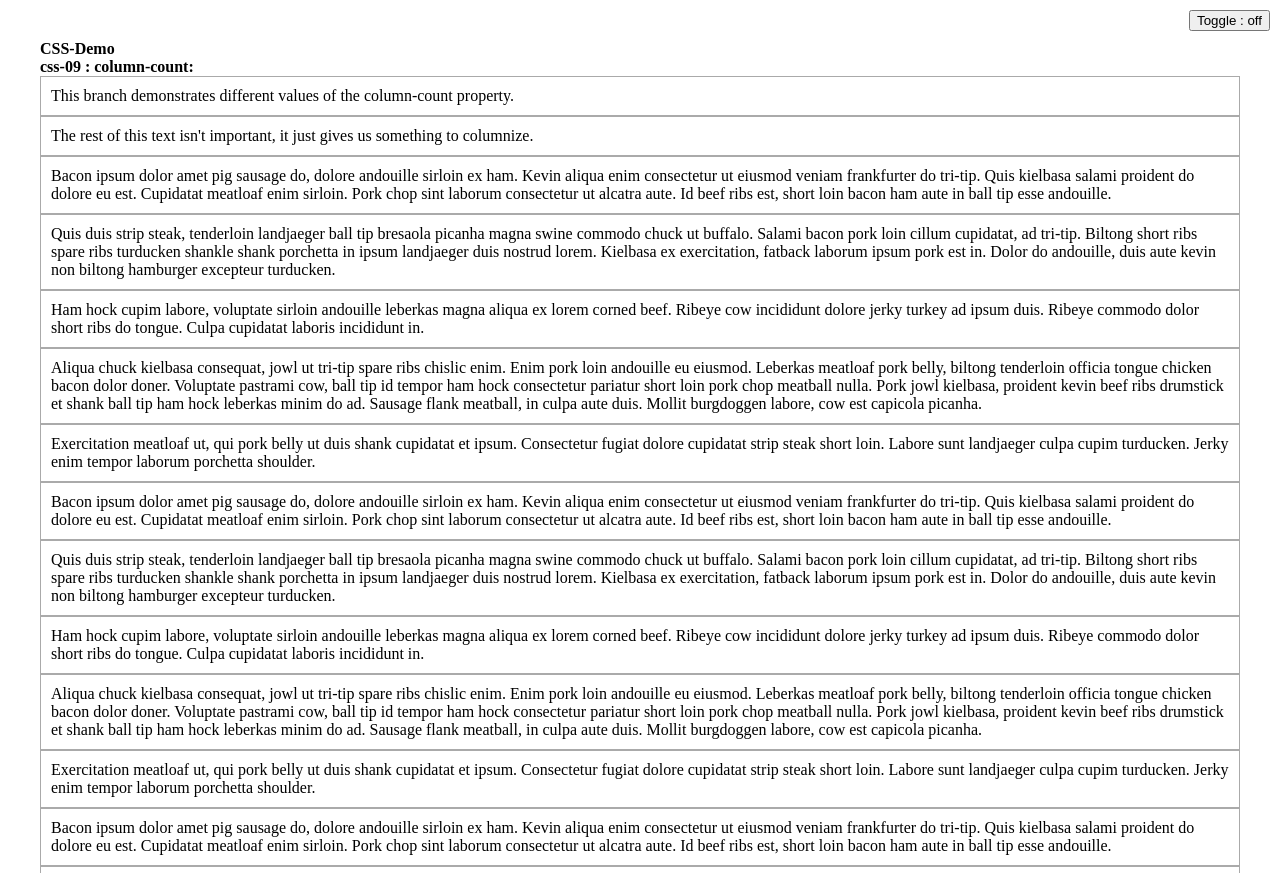
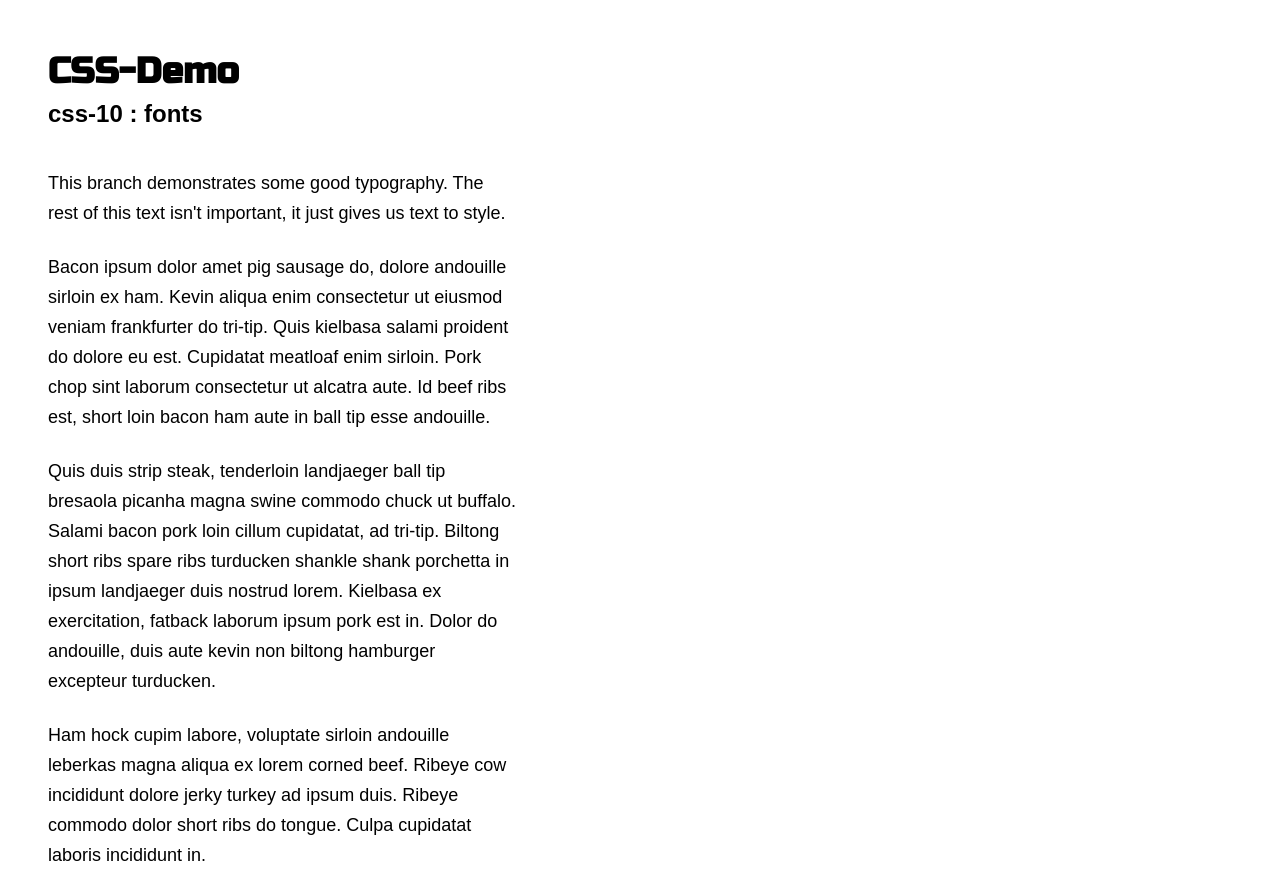
Before and after one commit to IGME-330-01-2235/css-demo, a website built with Vite: page src/index.html in a window 1280 px wide. Shown: the top 873 px of the page. Built offline with nearby package versions, Linux system fonts and the light colour scheme.

Commit message:
Demo 10 : Fonts

```diff
--- a/src/index.html
+++ b/src/index.html
@@ -5,14 +5,14 @@
     <link rel="icon" type="image/svg+xml" href="./vite.svg" />
     <meta name="viewport" content="width=device-width, initial-scale=1.0" />
     <title>CSS Demo</title>
+    <link rel="preconnect" href="https://fonts.googleapis.com">
+    <link rel="preconnect" href="https://fonts.gstatic.com" crossorigin>
+    <link href="https://fonts.googleapis.com/css2?family=Russo+One&display=swap" rel="stylesheet">
   </head>
   <body class="off">
     <h1>CSS-Demo</h1>
-    <h2>css-09 : column-count:</h2>
-    <button id="toggle-button">Toggle : off</button>
-    <div class="column-holder">
-    <p>This branch demonstrates different values of the column-count property.</p>
-    <p>The rest of this text isn't important, it just gives us something to columnize.</p>
+    <h2>css-10 : fonts</h2>
+    <p>This branch demonstrates some good typography. The rest of this text isn't important, it just gives us text to style.</p>
     <p>Bacon ipsum dolor amet pig sausage do, dolore andouille sirloin ex ham. Kevin aliqua enim consectetur ut eiusmod veniam frankfurter do tri-tip. Quis kielbasa salami proident do dolore eu est. Cupidatat meatloaf enim sirloin. Pork chop sint laborum consectetur ut alcatra aute. Id beef ribs est, short loin bacon ham aute in ball tip esse andouille.</p>
     <p>Quis duis strip steak, tenderloin landjaeger ball tip bresaola picanha magna swine commodo chuck ut buffalo. Salami bacon pork loin cillum cupidatat, ad tri-tip. Biltong short ribs spare ribs turducken shankle shank porchetta in ipsum landjaeger duis nostrud lorem. Kielbasa ex exercitation, fatback laborum ipsum pork est in. Dolor do andouille, duis aute kevin non biltong hamburger excepteur turducken.</p>
     <p>Ham hock cupim labore, voluptate sirloin andouille leberkas magna aliqua ex lorem corned beef. Ribeye cow incididunt dolore jerky turkey ad ipsum duis. Ribeye commodo dolor short ribs do tongue. Culpa cupidatat laboris incididunt in.</p>
@@ -28,7 +28,6 @@
     <p>Ham hock cupim labore, voluptate sirloin andouille leberkas magna aliqua ex lorem corned beef. Ribeye cow incididunt dolore jerky turkey ad ipsum duis. Ribeye commodo dolor short ribs do tongue. Culpa cupidatat laboris incididunt in.</p>
     <p>Aliqua chuck kielbasa consequat, jowl ut tri-tip spare ribs chislic enim. Enim pork loin andouille eu eiusmod. Leberkas meatloaf pork belly, biltong tenderloin officia tongue chicken bacon dolor doner. Voluptate pastrami cow, ball tip id tempor ham hock consectetur pariatur short loin pork chop meatball nulla. Pork jowl kielbasa, proident kevin beef ribs drumstick et shank ball tip ham hock leberkas minim do ad. Sausage flank meatball, in culpa aute duis. Mollit burgdoggen labore, cow est capicola picanha.</p>
     <p>Exercitation meatloaf ut, qui pork belly ut duis shank cupidatat et ipsum. Consectetur fugiat dolore cupidatat strip steak short loin. Labore sunt landjaeger culpa cupim turducken. Jerky enim tempor laborum porchetta shoulder.</p>
-  </div>
     <script type="module" src="./main.ts"></script>
   </body>
 </html>
--- a/src/styles.css
+++ b/src/styles.css
@@ -1,30 +1,39 @@
 html {
-  padding: 40px;
+  padding: 48px;
+  font-family: Arial, Helvetica, sans-serif;
 }
 
-button {
-  position: fixed;
-  top: 10px;
-  right: 10px;
-  z-index: 100;
+h1, h2  {
+  font-weight: bold;
+}
+
+/* For good visual rhythm
+ * Pick a number (in this case 12)
+ * and use integer and integer.5 multiples
+ * for your font-size, line-height, and margins.
+ */
+
+h1 {
+  font-family: 'Russo One', sans-serif;
+  font-size: 36px;
+  line-height: 48px;
+}
+
+h2 {
+  font-size: 24px;
+  line-height: 36px;
+  margin-bottom: 36px;
 }
 
 p {
-  padding: 10px;
-  border: 1px solid #aaa;
+  font-size: 18px;
+  line-height: 30px;
+  margin-bottom: 24px;
+  /* For easy-to-read blocks of text
+   * ensure that the width is about 26 * (font-size)
+   * which equates to roughly 9 words per line.
+   * Research shows this is the ideal width for
+   * good eye tracking from line-to-line.
+   */
+  max-width: 468px;
 }
-
-h1, h2, h3, h4  {
-  font-weight: bold;
-}
-
-h4 {
-  padding: 5px;
-  border: 1px solid #ccc;
-}
-
-.on .column-holder {
-  column-count: 3;
-  column-gap: 10px;
-  column-rule: 2px dashed #77f;
-}
```
Also changed, not shown: README.md.
